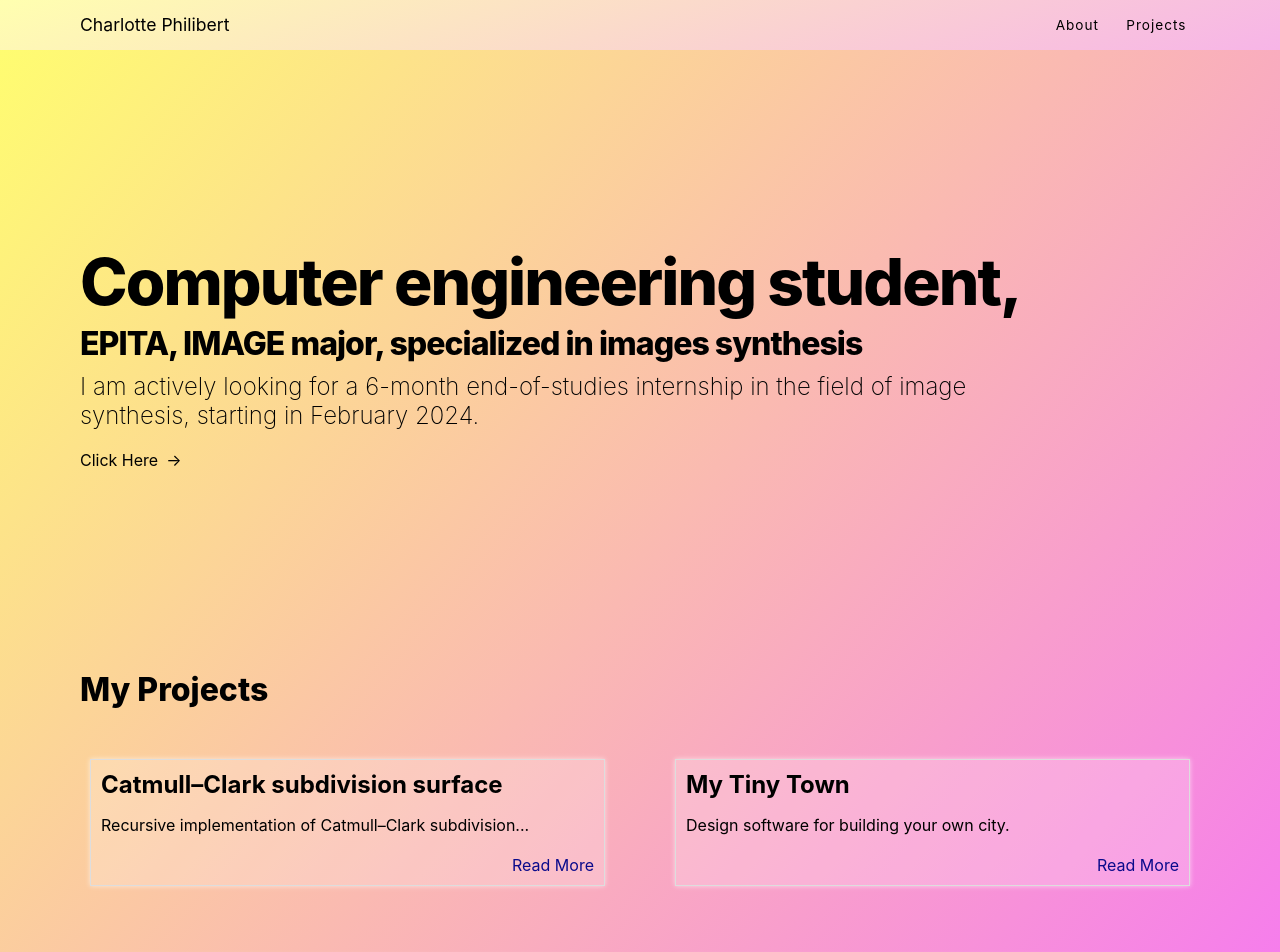
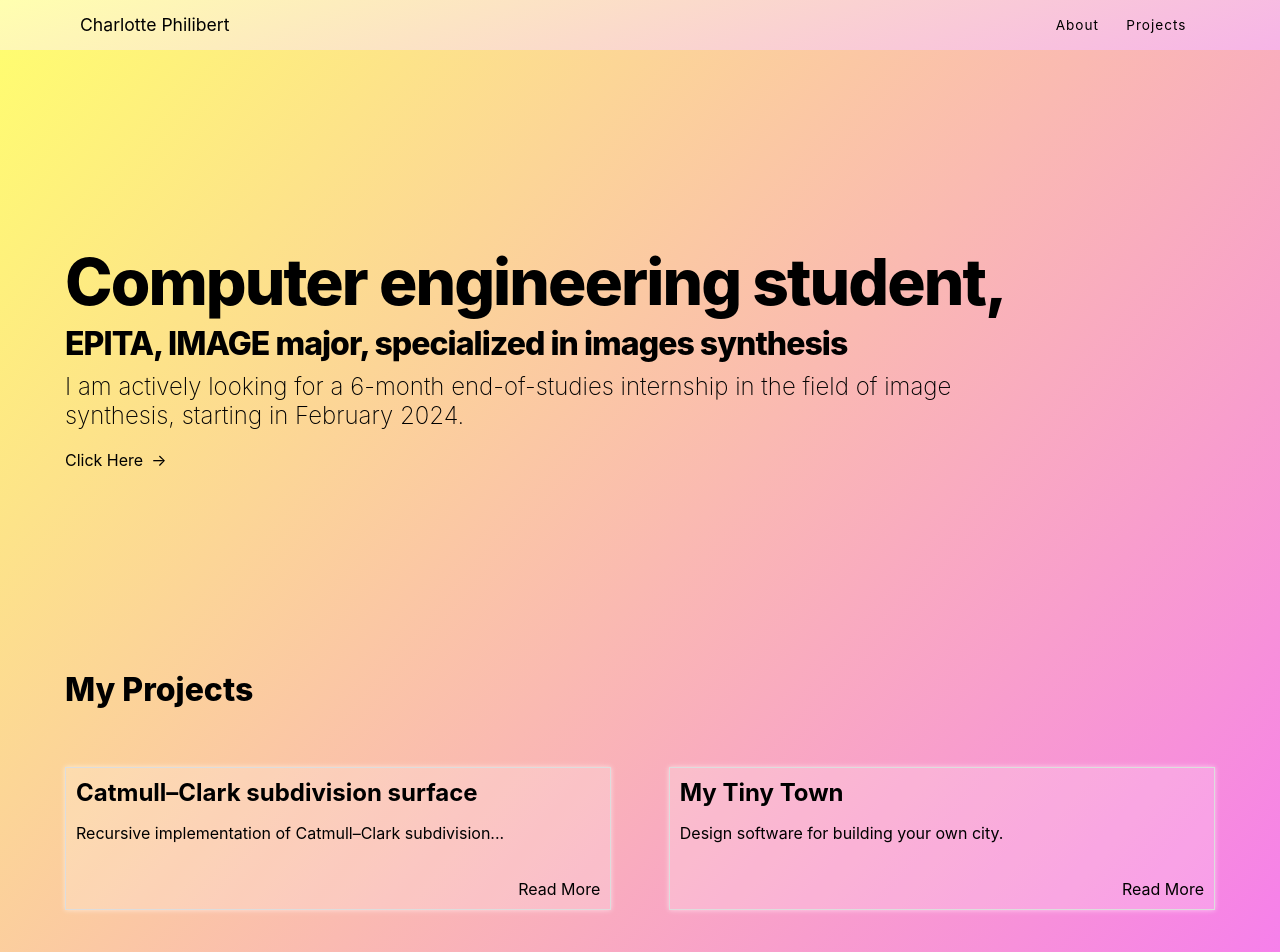
Before and after one commit to charlotte-pbt/portfolio, a SvelteKit app: page / in a window 1280 px wide. Shown: the top 952 px of the page. Built offline with nearby package versions, Linux system fonts and the light colour scheme.

Commit message:
add some colors

```diff
--- a/src/routes/+page.svelte
+++ b/src/routes/+page.svelte
@@ -8,9 +8,6 @@
 </script>
 
 <div class="container">
-  <div class="info">
-    <div class="animate-background">
-      <div class="container info-container">
           <div class="info-text">
               <h1>
                 <p class="animate-text-1">Computer engineering student,</p>
@@ -19,53 +16,39 @@
                 <p class="text-2">EPITA, IMAGE major, specialized in images synthesis</p>
               </h11>
           </div>
+
           <h2 class="subtitle">
             I am actively looking for a 6-month end-of-studies internship in the field of image synthesis, starting in February 2024.
           </h2>
-        <div style="color:black" class="scroll-button animate-scroll" tabindex="0">
+
+          <div role="link" style="color:black" class="scroll-button animate-scroll" tabindex="0">
             <a href="{base}/about">Click Here</a><div class="arrow">→</div>
           </div>
+
           <div class="title-project">
             <h11>My Projects</h11>
           </div>
-      </div>
-    </div>
-  </div>
- </div>
-
 
           <Projects_preview/>
+
+ </div>
 
 
 
  <style>
 
 
-  .info {
-      text-align: center;
-      position: relative;
+  .container {
+      max-width: 1400px;
+      margin: 190px 65px 0 65px;
   }
 
-  .info-container {
-      height: 100%;
-      display:flex;
-      flex-direction: column;
-      justify-content: center;
-      text-align: left;
-      align-items: start;
-  }
-
-  .container {
-      max-width: 1400px;
-      margin: 190px 0 0 2.5rem;
-  }
-
-  .info h1 {
+  h1 {
       font-size: 4rem;
       margin: 0;
   }
 
-  .info h1 p {
+  h1 p {
       position: relative;
       font: inherit;
       margin: 0;
@@ -76,12 +59,12 @@
       letter-spacing: -0.03em;
   }
 
-  .info h11 {
+  h11 {
       font-size: 2rem;
       margin: 0;
   }
 
-  .info h11 p {
+  h11 p {
       position: relative;
       font: inherit;
       margin: 0;
@@ -97,14 +80,14 @@
       margin-top: 200px;
   }
 
-  .info h2 {
+  h2 {
       max-width: 65ch;
       font-weight: 200;
       margin-top: 0.50rem;
   }
 
 
-  .info .info-text {
+  .info-text {
       position: relative;
   }
 
--- a/src/routes/projects/+page.svelte
+++ b/src/routes/projects/+page.svelte
@@ -32,27 +32,25 @@
 
 </script>
 
-<h1>My Projects</h1>
 
 <div class="container">
+  <h1>My Projects</h1>
   <div class="projects">
       {#each Array(projectsData.length) as _, i}
           {#if i % 2 === 0}
               <div class="row">
                   {#each Array(2) as _, j}
-                      <div class="post">
+                      <div class="post {projectsData[i+j].visible ? 'expanded' : ''}">
                           <h2>{projectsData[i+j].title}</h2>
-                          <p style="font-size: 1.2em;">{projectsData[i+j].year}</p>
-                          <p>{projectsData[i+j].languages}</p>
-                          <p class="readmore">
-                              <button on:click={() => toggleExpand(projectsData[i+j])} style="color: rgb(10, 10, 139);">
+                          <p style="color: #ff6a00;">{projectsData[i+j].languages}</p>
+                          <p >{projectsData[i+j].year}</p>
+                              <button class="readmore" on:click={() => toggleExpand(projectsData[i+j])}>
                                   {#if projectsData[i+j].visible}
-                                      Read Less
+                                      Read Less <div class="arrow">↑</div>
                                   {:else}
-                                      Read More
+                                      Read More <div class="arrow">↓</div>
                                   {/if}
                               </button>
-                          </p>
                       </div>
                   {/each}
               </div>
@@ -77,11 +75,12 @@
 
 <style>
   .container {
-      max-width: 1100px;
-      margin: 50px auto;
-      background-color: transparent;
+      max-width: 1400px;
+      margin: 0 65px 0 65px;
+      height: 100%;
 
   }
+
   .projects {
       margin: 0 auto;
   }
@@ -102,6 +101,11 @@
 
   }
 
+  .post.expanded {
+    border: 1px solid #ff6a00;
+    box-shadow: 0 0 10px #ff6a00;
+  }
+
   .post-infos {
       padding: 10px;
   }
@@ -117,12 +121,20 @@
   }
 
   .readmore {
-      color: rgb(10, 10, 139);
-      text-align: right;
+      display: flex;
+      color: black;
       margin: 20px 0 0 0;
+      float: right;
+      border: none;
+      background-color: transparent;
   }
 
-  .readmore:hover {
-      color: green;
+  .readmore .arrow {
+    margin-left: 0.50rem;
   }
+
+  button.readmore:hover {
+      color: #ff6a00;
+      cursor: pointer;
+}
 </style>
--- a/src/routes/projects/projects_preview.svelte
+++ b/src/routes/projects/projects_preview.svelte
@@ -1,6 +1,5 @@
 <script>
     import { projects } from './projects.js';
-    import { onMount } from 'svelte';
     import { base } from '$app/paths';
 
 
@@ -21,16 +20,20 @@
 
 <div class="container">
     <div class="projects">
-        {#each projects as project, i}
+        {#each Array(projects.length) as _, i}
+          {#if i % 2 === 0}
+              <div class="row">
+                  {#each Array(2) as _, j}
                       <div class="post">
-                <h2>{project.title}</h2>
-                <p>{getsubString(project.description, 60)}</p>
-                <p class="readmore">
-                    <a href="{base}/projects" class="link" on:click={() => project.visible=true} style="color: rgb(10, 10, 139);">
+                          <h2>{projects[i+j].title}</h2>
+                          <p>{getsubString(projects[i+j].description, 60)}</p>
+                            <a class="readmore" href="{base}/projects" on:click={() => projects[i+j].visible=true}>
                                    Read More
                             </a>
-                </p>
                       </div>
+                  {/each}
+              </div>
+            {/if}
         {/each}
     </div>
  </div>
@@ -38,16 +41,19 @@
 
  <style>
     .container {
-        max-width: 1100px;
-        margin: 50px auto;
-        background-color: transparent;
+        max-width: 1400px;
+        height: 100%;
+    }
 
+    .projects {
+      margin: 0 auto;
   }
-    .projects {
+
+  .row {
       display: grid;
       grid-template-columns: 1fr 1fr;
-        grid-gap: 70px;
-        margin: 0 auto;
+      grid-gap: 5%;
+      margin: 5% auto;
   }
 
   .post {
@@ -56,6 +62,7 @@
       padding: 10px;
       box-shadow: 0 0 5px rgba(255, 255, 255, 0.6);
       transition: all 0.3s;
+
   }
 
     h2 {
@@ -63,12 +70,14 @@
     }
 
     .readmore {
-        color: rgb(10, 10, 139);
-        text-align: right;
+        display: flex;
+        color: black;
         margin: 20px 0 0 0;
+        float: right;
     }
 
     .readmore:hover {
-        color: green;
+        color: #ff6a00;
+        cursor: pointer;
     }
 </style>
```
Lines whose indentation alone changed are shown as unchanged.
